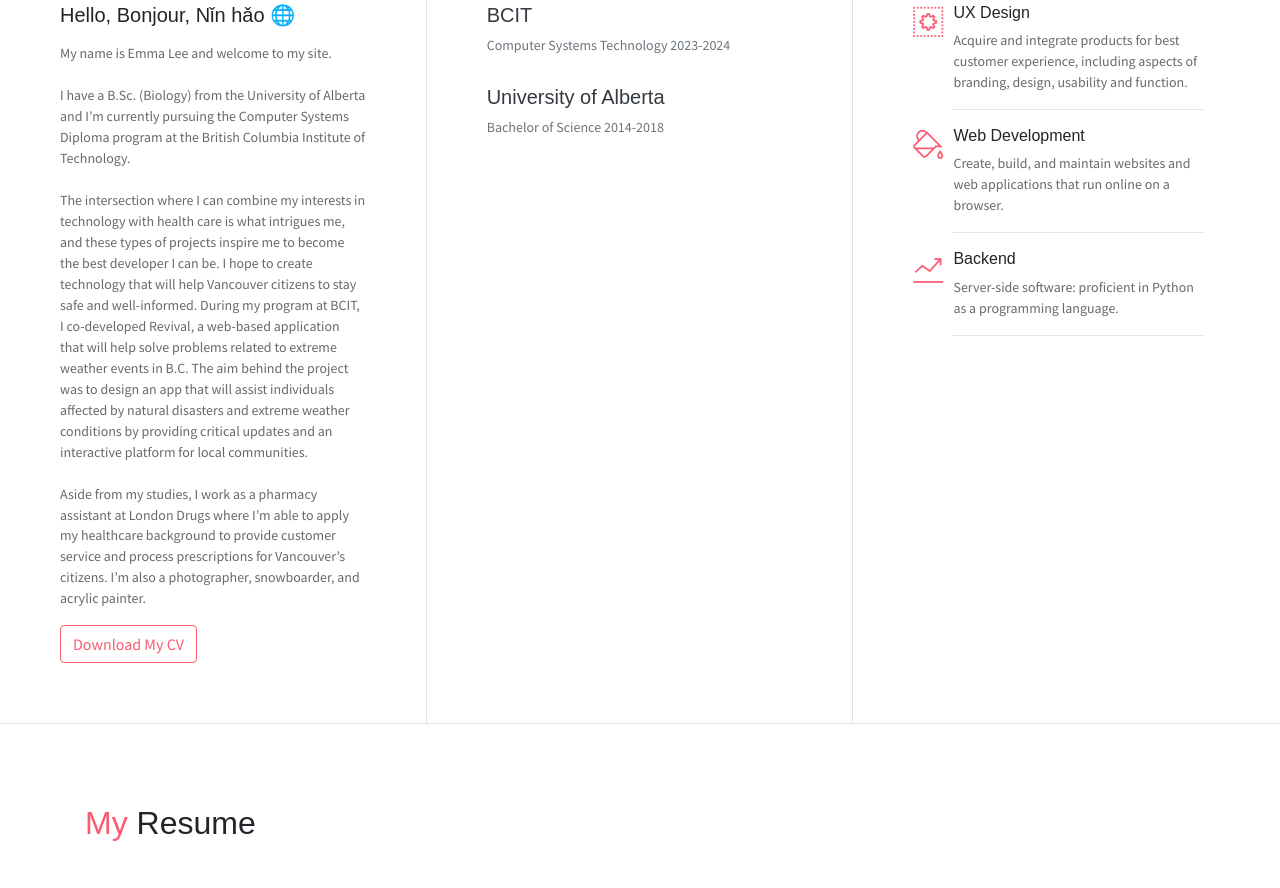
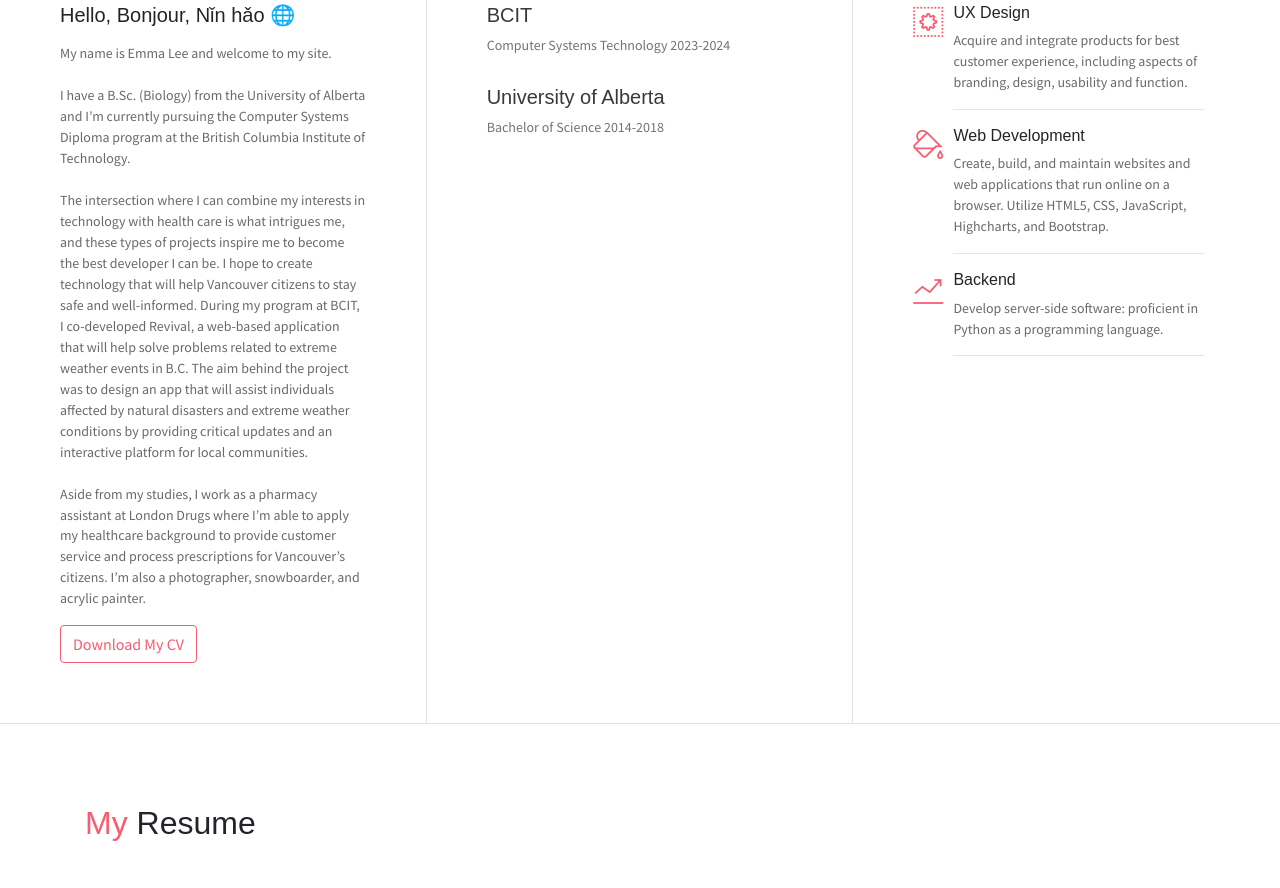
Before and after one commit to ejl1996/ejl1996.github.io, a website: page index.html in a window 1280 px wide. Shown: the part 865-1753 px from the top of the page. Drawn offline with Linux system fonts and the light colour scheme; some packages are replaced by stand-ins of ours; some icons are missing.

```diff
--- a/index.html
+++ b/index.html
@@ -135,7 +135,7 @@
                     <div class="col-10 ml-auto mr-3">
                         <h6>Web Development</h6>
                         <p class="subtitle">Create, build, and maintain websites and web applications that run online on
-                            a browser.</p>
+                            a browser. Utilize HTML5, CSS, JavaScript, Highcharts, and Bootstrap.</p>
                         <hr>
                     </div>
                 </div>
@@ -143,7 +143,8 @@
                     <div class="col-1 text-danger pt-1"><i class="ti-stats-up icon-lg"></i></div>
                     <div class="col-10 ml-auto mr-3">
                         <h6>Backend</h6>
-                        <p class="subtitle">Server-side software: proficient in Python as a programming language.</p>
+                        <p class="subtitle">Develop server-side software: proficient in Python as a programming
+                            language.</p>
                         <hr>
                     </div>
                 </div>
```
